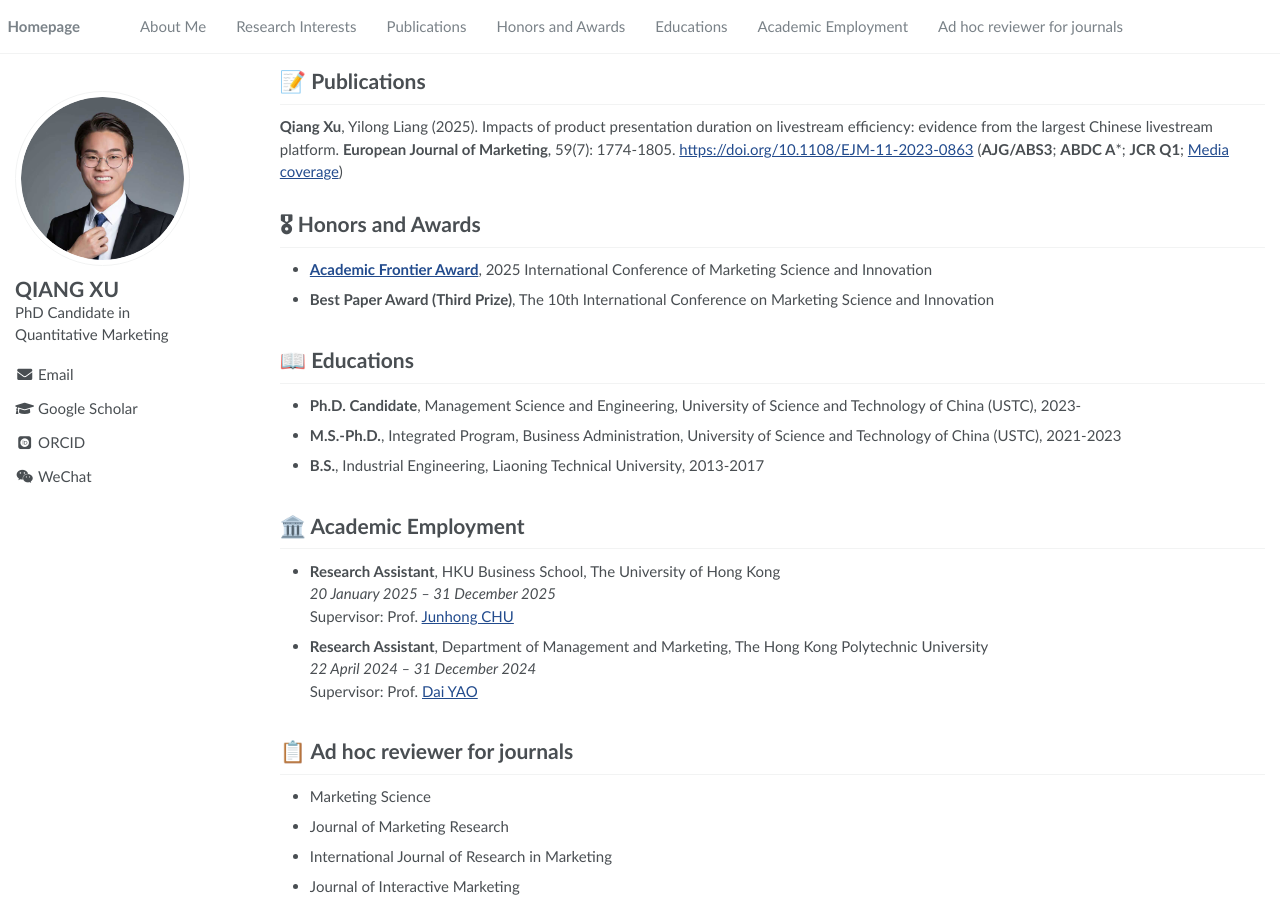
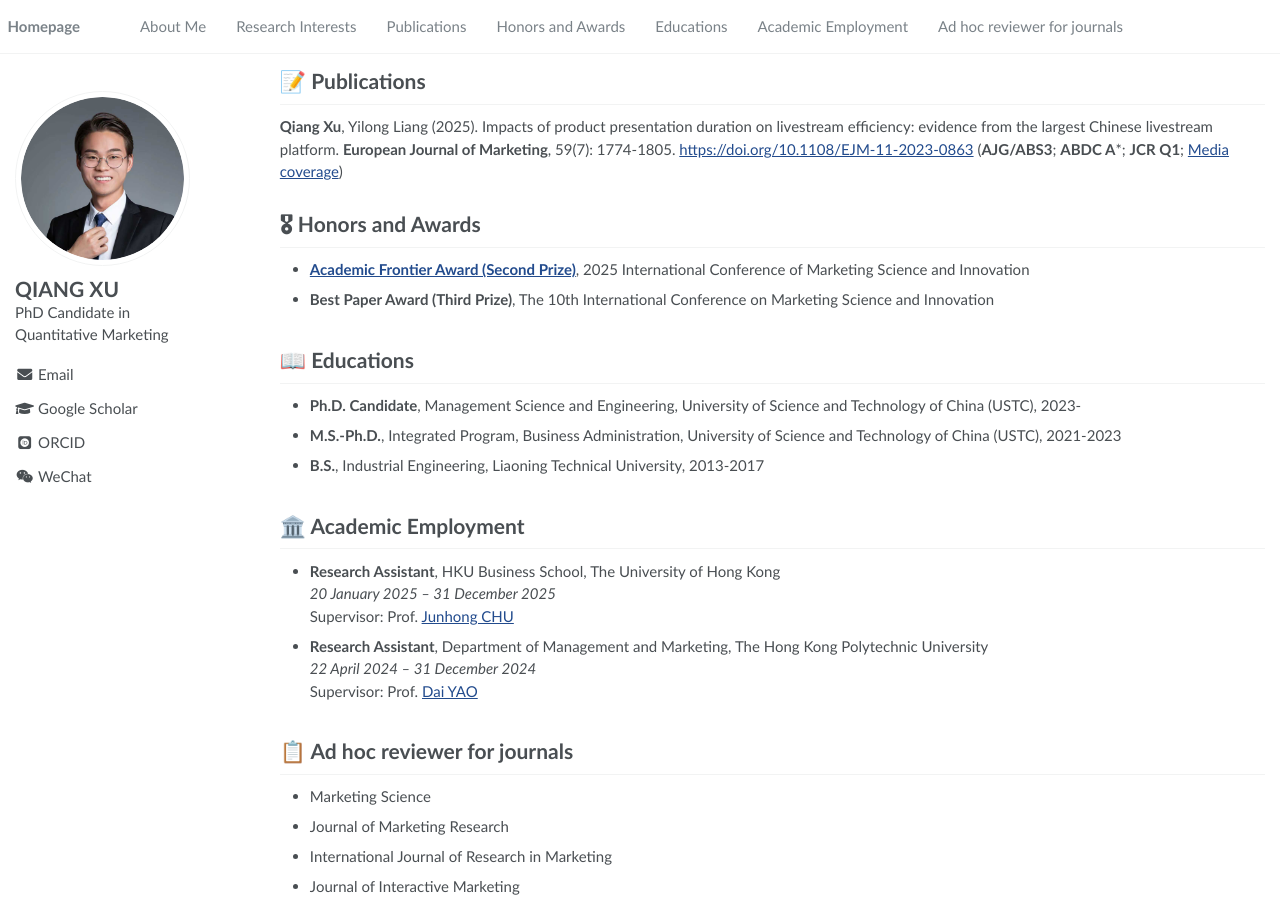
Before and after one commit to xuqiang/xuqiang.github.io, a Jekyll site: the page built from _pages/about.md, in a window 1280 px wide and 900 px high, scrolled down 634 px. Built offline with Jekyll 4.4.1, drawn with Linux system fonts in a browser that asks for light colours; some web fonts are replaced.

Commit message:
Update about.md

```diff
--- a/_pages/about.md
+++ b/_pages/about.md
@@ -53,7 +53,7 @@
 
 <span class='anchor' id='honors-and-awards'></span>
 # 🎖 Honors and Awards
-- [**Academic Frontier Award**](https://mp.weixin.qq.com/s/NhP_8jsa5BseeM_-qpP9kw), 2025 International Conference of Marketing Science and Innovation
+- [**Academic Frontier Award (Second Prize)**](https://mp.weixin.qq.com/s/NhP_8jsa5BseeM_-qpP9kw), 2025 International Conference of Marketing Science and Innovation
 - **Best Paper Award (Third Prize)**, The 10th International Conference on Marketing Science and Innovation
 
 <span class='anchor' id='educations'></span>
```
